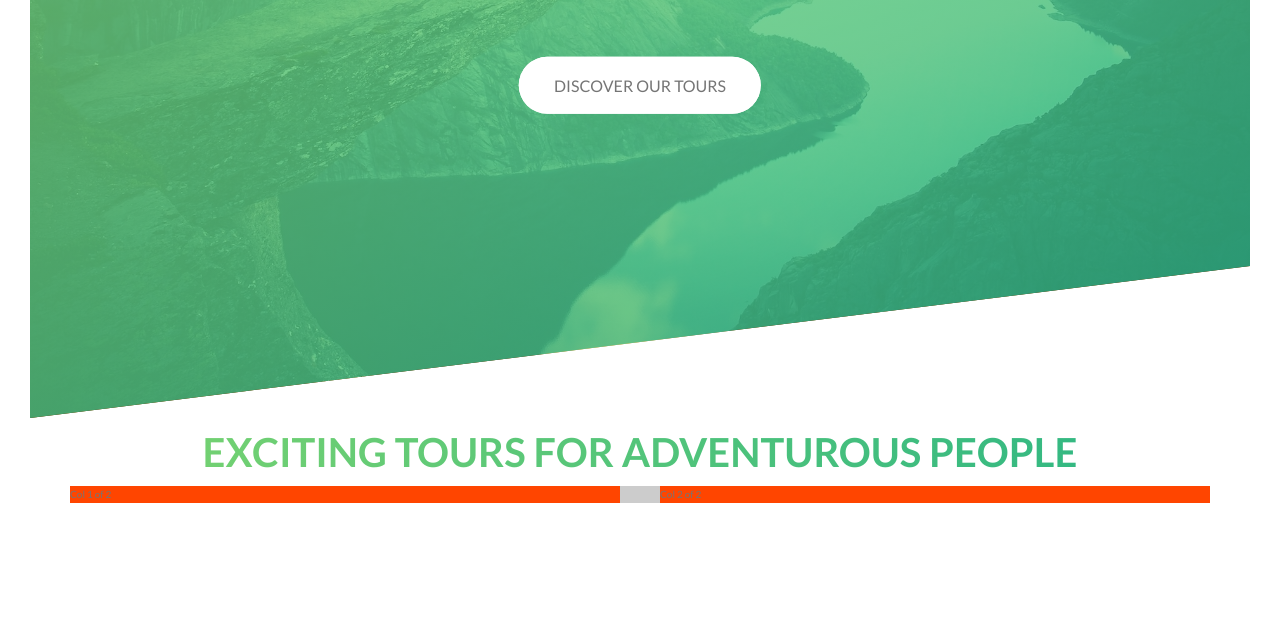
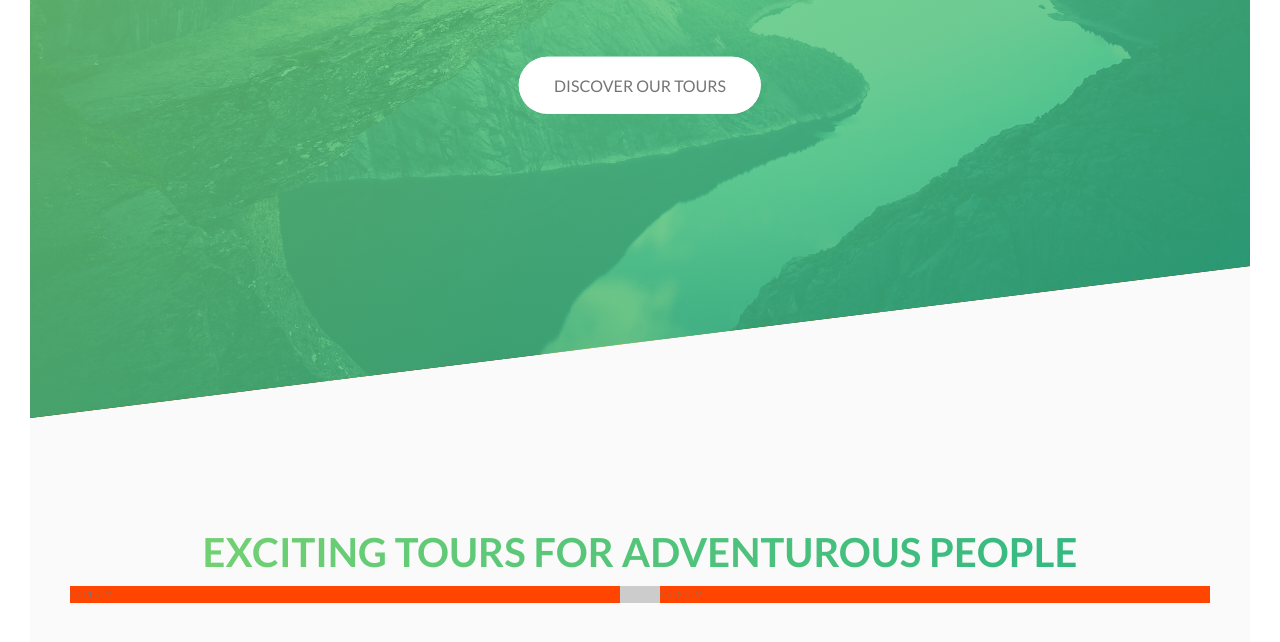
Before and after one commit to ivannsu/natours, a website: page index.html in a window 1280 px wide. Shown: the part 372-1014 px from the top of the page. Before the commit the page ends 925 px from the top, so only its background shows below. Drawn offline with nearby package versions, Linux system fonts and the light colour scheme; files that its build step writes are made by us from their sources.

Commit message:
added padding and margin top to section about

```diff
--- a/sass/pages/_home.scss
+++ b/sass/pages/_home.scss
@@ -1,3 +1,9 @@
 body {
   padding: 3rem;
 }
+
+.section-about {
+  padding: 30rem 0;
+  background-color: $color-grey-light-4;
+  margin-top: -20rem;
+}
```
